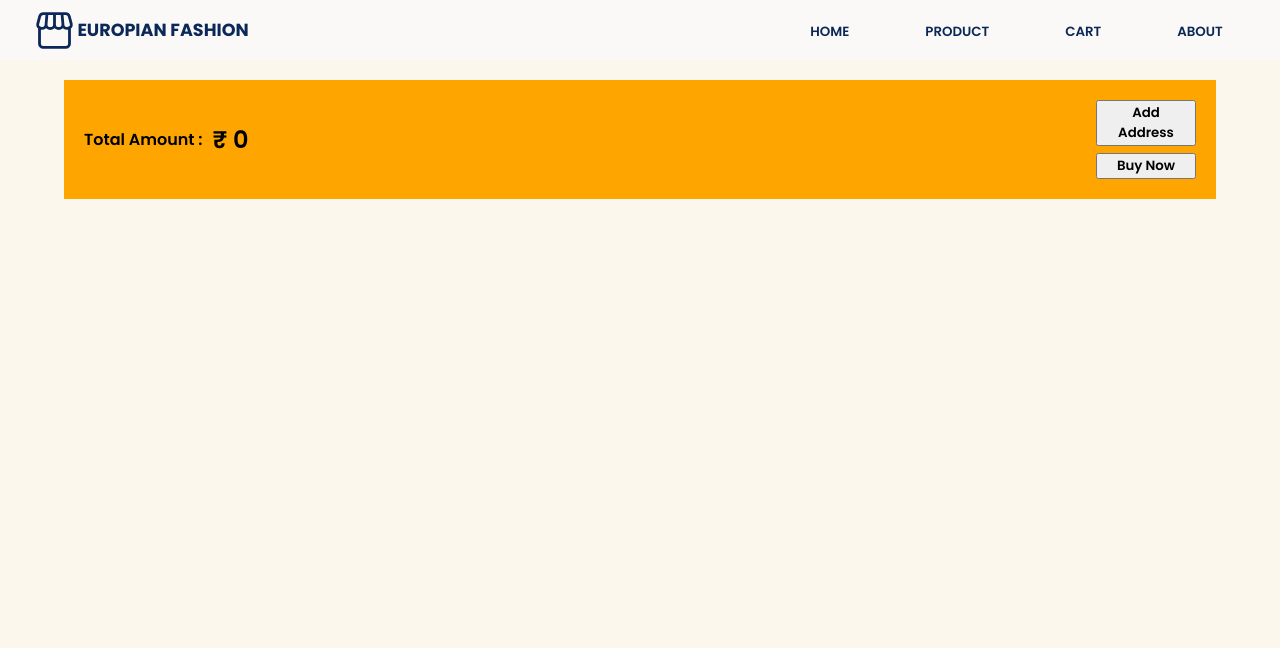
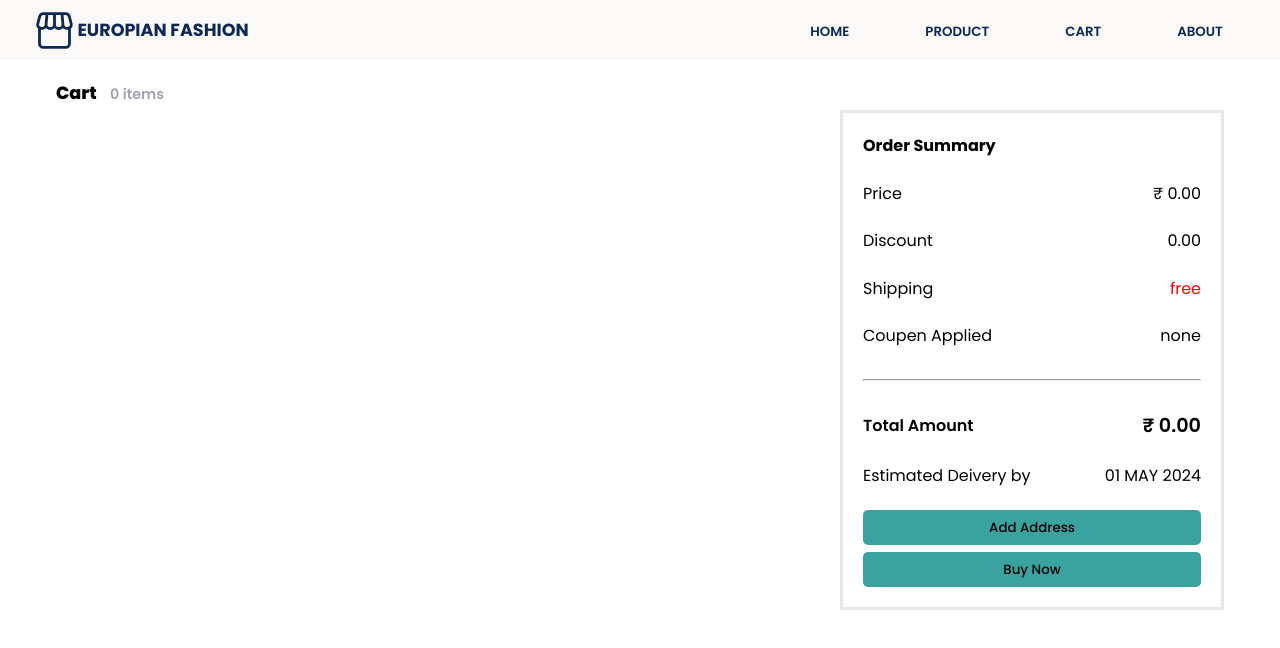
Before and after one commit to rasi-c/Carra-E-commerce, a React (Create React App) app: page /cart in a window 1280 px wide. Shown: the top 648 px of the page. Built offline with nearby package versions, Linux system fonts and the light colour scheme; the HTML template or start-up script is replaced by a standard one.

Commit message:
cart page ui

```diff
--- a/src/App.css
+++ b/src/App.css
@@ -1,7 +1,7 @@
 .container {
   /* margin-top: 30px;
   padding: 20px 0px; */
-  background-color: #fbf7ed;
+  background-color: #ffffff;
   width: 100%;
   min-height: 100vh;
   box-sizing: border-box;
--- a/src/components/cartpage/cart.css
+++ b/src/components/cartpage/cart.css
@@ -6,22 +6,29 @@
 }
 .card2Sec {
   padding-top: 20px;
-  width: 90%;
-  height: 150px;
-  /* overflow: scroll;     */
+  width: 100%;
+  height: 200px;
+  /* overflow: scroll; */
   display: flex;
   background-color: white;
   align-items: center;
   position: relative;
-  justify-content: space-evenly;
+  justify-content: space-between;
+  margin-left: 15px;
+}
+.glasses1 {
+  width: 30%;
+  height: 80%;
 }
 .headDetails {
   width: 44%;
   /* background: red; */
   display: flex;
   flex-direction: column;
-  justify-content: center;
-  align-items: center;
+  align-items: flex-start;
+  height: 120px;
+  justify-content: space-between;
+  /* margin-left: 50px; */
 }
 .detailsSec {
   padding: 10px 25px;
@@ -37,11 +44,16 @@
   font-weight: 600;
   font-style: normal;
 }
+.summary {
+  font-family: "Poppins", sans-serif;
+  font-weight: 700;
+  font-style: normal;
+  font-size: medium;
+}
 .priceSec {
   width: 100px;
-  background-color: chartreuse;
   text-align: center;
-  font-size: 15px;
+  font-size: 17px;
   font-family: "Poppins", sans-serif;
   font-weight: 600;
   font-style: normal;
@@ -57,76 +69,49 @@
 .disButtons {
   gap: 10px;
   display: flex;
+  align-items: center;
+  border: 1px solid black;
+  height: 35px;
 }
 .display button {
   width: 40px;
   height: 20px;
-  border-radius: 5px;
+  /* border-radius: 5px; */
   border: none;
-  font-weight: 600;
+  font-weight: 400;
+  background-color: #fff;
+  font-size: 20px;
+  display: flex;
+  justify-content: center;
+  align-items: center;
+  cursor: pointer;
 }
 .closebtn {
   position: absolute;
-  right: 5px;
-  top: 5px;
-  width: 2em;
+  right: 180px;
+  top: 140px;
+  width: 5em;
   height: 2em;
   border: none;
-  background: rgba(180, 83, 107, 0.11);
+  color: rgb(250, 141, 141);
   border-radius: 5px;
-  transition: background 0.5s;
+  transition: ease 0.3s;
+  cursor: pointer;
+  background-color: white;
+  font-family: "Poppins", sans-serif;
+  font-weight: 600;
+  font-style: normal;
 }
-.X {
-  content: "";
-  position: absolute;
-  top: 50%;
-  left: 50%;
-  width: 2em;
-  height: 1.5px;
-  background-color: rgb(255, 255, 255);
-  transform: translateX(-50%) rotate(45deg);
-}
-
-.Y {
-  content: "";
-  position: absolute;
-  top: 50%;
-  left: 50%;
-  width: 2em;
-  height: 1.5px;
-  background-color: #fff;
-  transform: translateX(-50%) rotate(-45deg);
-}
-
-.close {
-  position: absolute;
-  display: flex;
-  padding: 0.8rem 1.5rem;
-  align-items: center;
-  justify-content: center;
-  transform: translateX(-50%);
-  top: 115%;
-  left: -40%;
-  width: 3em;
-  height: 1.7em;
-  font-size: 12px;
-  background-color: rgb(19, 22, 24);
-  color: rgb(255, 255, 255);
-  border: none;
-  border-radius: 3px;
-  pointer-events: none;
-  opacity: 0;
-}
-
 .closebtn:hover {
-  background-color: rgb(211, 21, 21);
+  color: rgb(211, 21, 21);
+  letter-spacing: 1px;
 }
 
 .closebtn:active {
   background-color: rgb(130, 0, 0);
 }
 
-.closebtn:hover > .close {
+/* .closebtn:hover > .close {
   animation: close 0.2s forwards 0.25s;
 }
 
@@ -134,11 +119,9 @@
   100% {
     opacity: 1;
   }
-}
+} */
 
 @media screen and (max-width: 600px) {
-  .headDetails {
-  }
   .detailsSec {
     font-size: 0.7rem;
     padding: 5px 5px;
@@ -155,7 +138,7 @@
   .display button {
     width: 25px;
   }
-  .priceSec{
+  .priceSec {
     margin-top: 40px;
     margin-right: 10px;
     font-size: 0.8rem;
--- a/src/components/cartpage/cart.jsx
+++ b/src/components/cartpage/cart.jsx
@@ -33,7 +33,7 @@ export function Cart(props) {
   return (
     <div className="card2Sec">
       <svg
-        className="glasses"
+        className="glasses1"
         version="1.1"
         id="Layer_1"
         xmlns="http://www.w3.org/2000/svg"
@@ -56,10 +56,8 @@ export function Cart(props) {
       </svg>
       <div className="headDetails">
         <div className="headingSec">{props.item.newTitle}</div>
-        <div className="detailsSec">{props.item.newDetails}</div>
-      </div>
+        <div className="details">{props.item.newDetails}</div>
       <div className="display">
-        <div className="quantity">Quantity : {quantity}</div>
         <div className="disButtons">
           <button
             onClick={() => {
@@ -79,6 +77,7 @@ export function Cart(props) {
           >
             -
           </button>
+          <div className="quantity"> {quantity}</div>
           <button
             onClick={() => {
               let currentData = myNewArray.cart.find(item => item.newId === props.item.newId);
@@ -95,11 +94,12 @@ export function Cart(props) {
           </button>
         </div>
       </div>
-      <div className="priceSec">RS : {props.item.newPrice * quantity}</div>
-      <button className="closebtn" onClick={() => dataDelete(currentId)}>
-        <span className="X"></span>
+      </div>
+      <div className="priceSec">RS : {(props.item.newPrice * quantity).toFixed(2)}</div>
+      <button className="closebtn" onClick={() => dataDelete(currentId)}> Remove
+        {/* <span className="X"></span>
         <span className="Y"></span>
-        <div className="close">Close</div>
+        <div className="close">Close</div> */}
       </button>
     </div>
   );
--- a/src/components/cartpage/maincart.css
+++ b/src/components/cartpage/maincart.css
@@ -3,21 +3,45 @@
 .maincartContainer {
   width: 100%;
   padding-top: 80px;
-  /* min-height: 100vh; */
+  min-height: 100vh;
   display: flex;
-  justify-content: center;
-  align-content: flex-start;
-  flex-wrap: wrap;
+  /* align-content: flex-start; */
   /* padding-top: 10px; */
   gap: 1rem;
   padding-bottom: 30px;
+  justify-content: center;
+}
+.right {
+  width: 40%;
+  /* margin-left: 15px; */
+  display: flex;
+  justify-content: flex-end;
+}
+.left {
+  width: 50%;
+  display: flex;
+  flex-direction: column;
+  row-gap: 20px;
+}
+.coupen,.shipping,.discount,.totalprice,.totalamountShow,.deliverydate{
+  display: flex;
+  justify-content: space-between;
+  font-family: "Poppins", sans-serif;
+  font-weight: 400;
+  font-style: normal;
+  font-size: 1rem;
 }
 .amountDisplay {
-  background-color: orange;
+  background-color: white;
   padding: 20px;
   display: flex;
   justify-content: space-between;
-  width: 90%;
+  /* margin-right: 15px; */
+  height: 500px;
+  width: 75%;
+  margin-top: 30px;
+  border: 3px solid #e8e8eb;
+  flex-direction: column;
 }
 .totalamountShow {
   font-family: "Poppins", sans-serif;
@@ -27,41 +51,66 @@
   align-items: center;
   column-gap: 10px;
 }
-.amount{
+.amount {
   font-family: "Poppins", sans-serif;
   font-weight: 600;
   font-style: normal;
-    font-size: 1.5rem;
+  font-size: 1.2rem;
 }
-.buttons{
-  width: 100px;
+.buttons {
+  width: 100%;
   row-gap: 7px;
   display: flex;
-  flex-direction: column
+  flex-direction: column;
 }
-.buynowBtn,.addAdress{
+.free{
+  color: red;
+}
+.buynowBtn,
+.addAdress {
   width: 100%;
+  height: 35px;
+  font-family: "Poppins", sans-serif;
+  font-weight: 500;
+  font-style: normal;
+  display: flex;
+  justify-content: center;
+  background-color: #3aa39f;
+  border: none;
+  border-radius: 5px;
+  align-items: center;
+  cursor: pointer;
+}
+.cartCount{
+  color: black;
+  font-family: "Poppins", sans-serif;
+  font-weight: 800;
+  font-style: normal;
+  font-size: 1.1rem;
+}
+.countGrey{
+  margin-left: 10px;
+  color: #a2a3b1;
   font-family: "Poppins", sans-serif;
   font-weight: 600;
   font-style: normal;
-  display: flex;
-  justify-content: center;
+  font-size: 0.9rem;
 }
-
-@media screen and (max-width:600px) {
-  .amountDisplay{
+@media screen and (max-width: 600px) {
+  .amountDisplay {
     padding: 10px;
   }
-  .totalamountShow{
+  .totalamountShow {
     font-size: 0.7rem;
   }
-  .amount{
+  .amount {
     font-size: 1rem;
   }
-  .buttons{
+  .buttons {
     width: 50px;
   }
-  .buynowBtn,.addAdress{
+  .buynowBtn,
+  .addAdress {
     width: 50px;
     font-size: 0.6rem;
     height: 35px;
--- a/src/components/cartpage/maincart.jsx
+++ b/src/components/cartpage/maincart.jsx
@@ -18,16 +18,28 @@ export function Maincart() {
       }
     return (
             <div className='maincartContainer'>
+                <div className="left">
+                <div className="cartCount">Cart <span className='countGrey'>{latestArray.cart.length} items</span></div>
                 {latestArray.cart.map((item1) => {
                     return <Cart item={item1} setkey={setrate}/>
                 })}
+                </div>
+                <div className="right">
                 <div className="amountDisplay">
-                <div className="totalamountShow">Total Amount :<div className='amount'> ₹ {rate}</div></div>
+                <div className="summary">Order Summary</div>
+                <div className="totalprice"><div>Price </div><div> ₹ {rate.toFixed(2)}</div></div>
+                <div className="discount"><div>Discount </div><div>{(rate/10).toFixed(2)}</div></div>
+                <div className="shipping"><div>Shipping </div><div className='free'>free</div></div>
+                <div className="coupen"><div>Coupen Applied </div><div>none</div></div>
+                <hr style={{width: "100%"}}/>
+                <div className="totalamountShow"><div>Total Amount </div><div className='amount'> ₹ {(rate-rate/10).toFixed(2)}</div></div>
+                <div className="deliverydate"><div>Estimated Deivery by</div><div>01 MAY 2024</div></div>
                 <div className='buttons'>
                 <Link to="address"><button className='addAdress' >Add Address</button></Link>
                 <button className='buynowBtn' onClick={checkArray}>Buy Now</button>
                 </div>
                 </div>
+                </div>
             </div>
     );
 }
--- a/src/components/productpage/card.css
+++ b/src/components/productpage/card.css
@@ -3,7 +3,7 @@
 .card {
   width: 250px;
   height: 320px;
-  background-image: linear-gradient(163deg, #00ff75 0%, #3700ff 100%);
+  background-image: linear-gradient(163deg, #00ff75 0%, #3aa39f 100%);
   border-radius: 20px;
   transition: all .3s;
  }
@@ -56,8 +56,8 @@
   cursor: pointer;
   display: flex;
   align-items: center;
-  border: 1px solid #4951d7;
-  background-color: #4951d7;
+  border: 1px solid #3aa39f;
+  background-color: #3aa39f;
 }
 .btn1, .btn1__icon, .btn1__text {
   transition: all 0.3s;
@@ -89,11 +89,6 @@
   width: 30px;
   stroke: #fff;
 }
-
-.btn1:hover {
-  /* background: #4951d7; */
-}
-
 .btn1:hover .btn1__text {
   color: transparent;
 }
@@ -104,11 +99,11 @@
 }
 
 .btn1:active .btn1__icon {
-  background-color: #2630f3;
+  background-color: #3aa39f;
 }
 
 .btn1:active {
-  border: 1px solid #2630f3;
+  border: 1px solid #3aa39f;
 }
  /* .btn1{
   margin-top: 10px;
--- a/src/components/productpage/view.css
+++ b/src/components/productpage/view.css
@@ -35,7 +35,7 @@
     rgb(255 255 255 / 0%) 0%,
     rgba(58, 163, 159, 1) 100%
   );
-  top: 100px;
+  top: 50px;
   opacity: 0.3;
   z-index: 3;
   right: 0;
```
Lines whose indentation alone changed are shown as unchanged.
